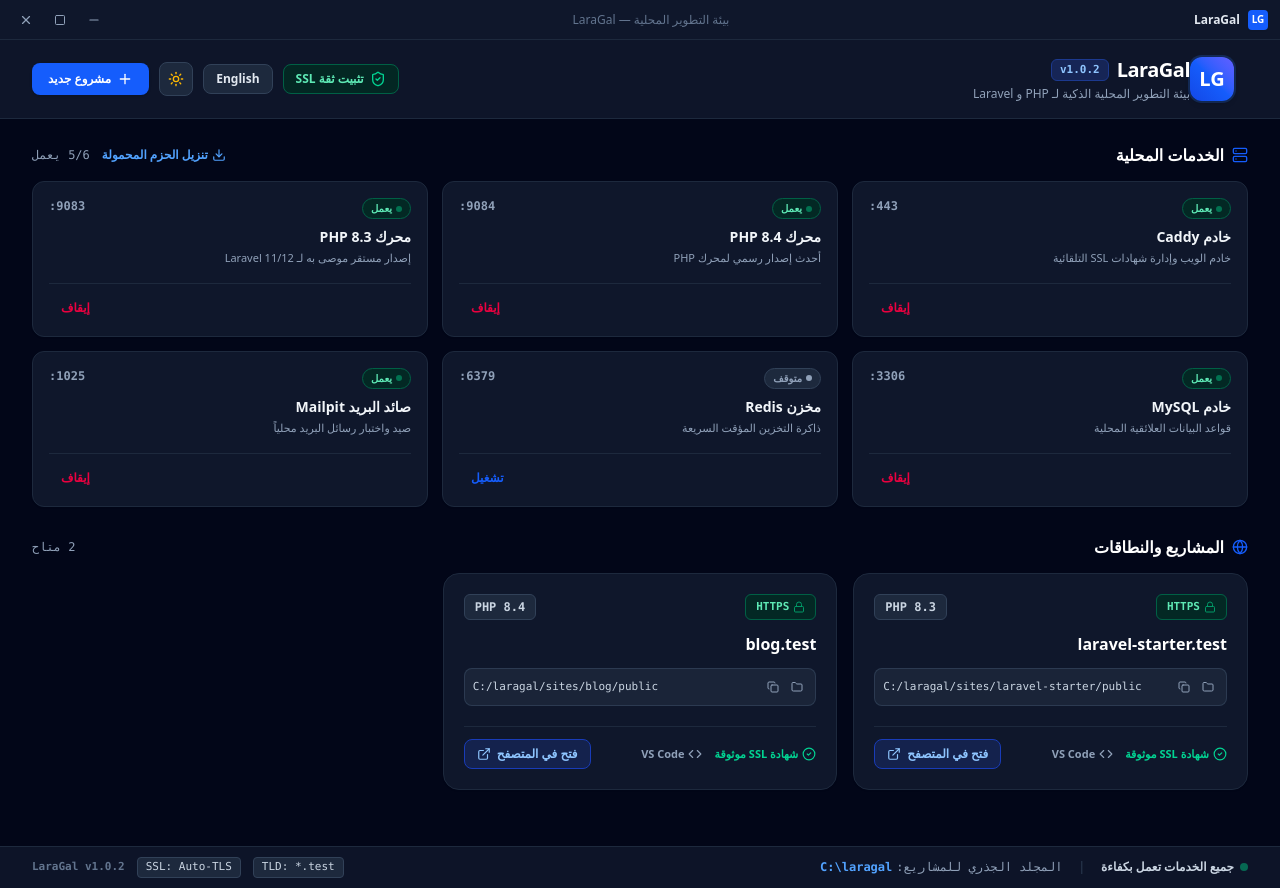
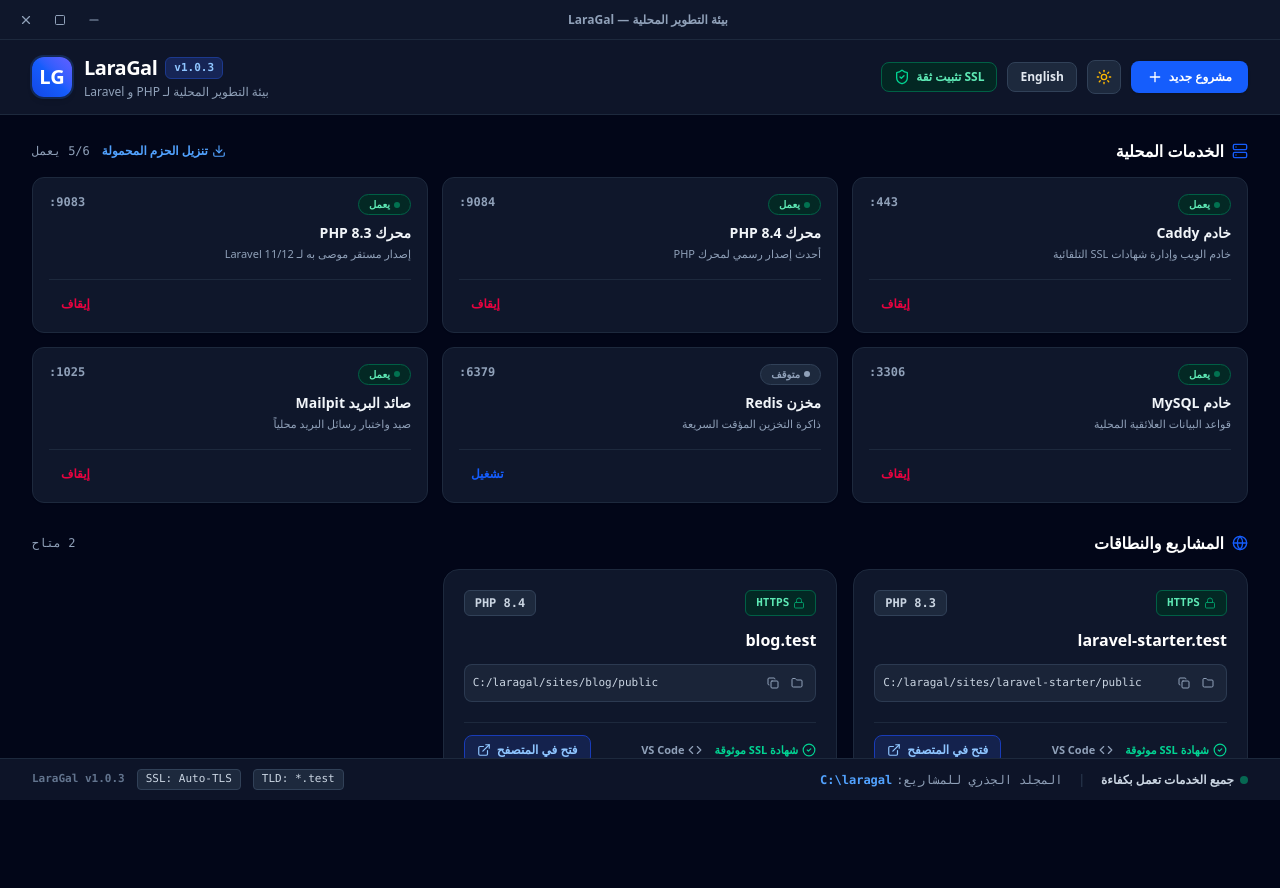
Before and after one commit to MosaabGalmod/laragal, a Vue app in the folder frontend/: page / in a window 1280 px wide. After the commit the page ends 800 px from the top, so only its background shows below. Built offline with nearby package versions, Linux system fonts and the light colour scheme.

Commit message:
fix(ui): eliminate default validation and replace with custom inline validation, add custom confirmation modal, and restore original system-ui font stack

```diff
--- a/frontend/index.html
+++ b/frontend/index.html
@@ -1,12 +1,12 @@
 <!DOCTYPE html>
-<html lang="ar" dir="rtl">
+<html lang="ar" dir="rtl" class="h-full overflow-hidden">
   <head>
     <meta charset="UTF-8" />
     <meta name="viewport" content="width=device-width, initial-scale=1.0" />
     <title>LaraGal</title>
   </head>
-  <body class="bg-slate-900 text-slate-100 antialiased selection:bg-blue-600 selection:text-white">
-    <div id="app"></div>
+  <body class="h-full overflow-hidden bg-slate-50 dark:bg-slate-950 text-slate-800 dark:text-slate-100 antialiased selection:bg-blue-600 selection:text-white">
+    <div id="app" class="h-full"></div>
     <script type="module" src="/src/main.ts"></script>
   </body>
 </html>
--- a/frontend/src/App.vue
+++ b/frontend/src/App.vue
@@ -1,14 +1,12 @@
 <template>
-  <div :dir="currentLang === 'ar' ? 'rtl' : 'ltr'" class="min-h-screen flex flex-col justify-between bg-slate-50 dark:bg-slate-950 text-slate-800 dark:text-slate-100 transition-colors duration-150 select-none">
-    <div>
-      <!-- Custom Desktop Title Bar with Strict Physical LTR Layout -->
-      <!-- By enforcing dir="ltr" on the bar, physical LEFT is ALWAYS child 1 and physical RIGHT is ALWAYS child 3 -->
+  <div :dir="currentLang === 'ar' ? 'rtl' : 'ltr'" class="h-screen w-screen flex flex-col overflow-hidden bg-slate-50 dark:bg-slate-950 text-slate-800 dark:text-slate-100 transition-colors duration-150 select-none">
+    <!-- ================= 1. FIXED TITLE BAR (Physical LTR) ================= -->
     <div
       dir="ltr"
-        class="wails-drag h-10 w-full bg-slate-100 dark:bg-slate-900 border-b border-slate-200 dark:border-slate-800 flex items-center justify-between px-3 text-xs font-medium z-40 sticky top-0 select-none"
+      class="wails-drag h-10 w-full bg-slate-100 dark:bg-slate-900 border-b border-slate-200 dark:border-slate-800 flex items-center justify-between px-3 text-xs font-medium z-40 flex-shrink-0 select-none"
     >
-        <!-- ================= PHYSICAL LEFT (Child 1) ================= -->
-        <!-- In Arabic (RTL): Window controls (Close, Maximize, Minimize) are on the physical LEFT -->
+      <!-- PHYSICAL LEFT (Child 1) -->
+      <!-- In Arabic (RTL): Window controls are on the physical LEFT -->
       <div v-if="currentLang === 'ar'" class="flex items-center gap-1.5 wails-no-drag">
         <button
           @click="closeWindow"
@@ -32,25 +30,19 @@
           <Minus class="w-3.5 h-3.5" />
         </button>
       </div>
-        <!-- In English (LTR): Clean brand tag on the physical LEFT -->
-        <div v-else class="flex items-center gap-2">
-          <div class="w-5 h-5 rounded bg-blue-600 flex items-center justify-center text-[10px] font-bold text-white shadow-xs">LG</div>
-          <span class="text-xs font-bold text-slate-800 dark:text-slate-200">LaraGal</span>
-        </div>
+      <!-- In English: Balanced empty spacer on the left -->
+      <div v-else class="w-20"></div>
 
-        <!-- ================= PHYSICAL CENTER (Child 2) ================= -->
-        <div class="text-xs text-slate-400 dark:text-slate-500 font-medium pointer-events-none select-none">
+      <!-- PHYSICAL CENTER (Child 2) -->
+      <div class="text-xs text-slate-500 dark:text-slate-400 font-semibold pointer-events-none select-none">
         <span v-if="currentLang === 'ar'" dir="rtl">بيئة التطوير المحلية — LaraGal</span>
         <span v-else dir="ltr">LaraGal — Local Development Environment</span>
       </div>
 
-        <!-- ================= PHYSICAL RIGHT (Child 3) ================= -->
-        <!-- In Arabic (RTL): Clean brand tag on the physical RIGHT -->
-        <div v-if="currentLang === 'ar'" class="flex items-center gap-2">
-          <span class="text-xs font-bold text-slate-800 dark:text-slate-200">LaraGal</span>
-          <div class="w-5 h-5 rounded bg-blue-600 flex items-center justify-center text-[10px] font-bold text-white shadow-xs">LG</div>
-        </div>
-        <!-- In English (LTR): Window controls on the physical RIGHT -->
+      <!-- PHYSICAL RIGHT (Child 3) -->
+      <!-- In Arabic: Balanced empty spacer on the right so title stays centered -->
+      <div v-if="currentLang === 'ar'" class="w-20"></div>
+      <!-- In English: Window controls on the physical RIGHT -->
       <div v-else class="flex items-center gap-1.5 wails-no-drag">
         <button
           @click="minimizeWindow"
@@ -76,28 +68,29 @@
       </div>
     </div>
 
-      <!-- Main Application Header (Single Unified Brand Hero) -->
-      <header class="border-b border-slate-200 dark:border-slate-800 bg-white/95 dark:bg-slate-900/95 backdrop-blur z-30">
-        <div class="w-full px-6 lg:px-8 py-4 flex items-center justify-between">
-          <!-- Main Brand Anchor -->
-          <div class="flex items-center space-x-3.5 rtl:space-x-reverse">
-            <div class="w-11 h-11 rounded-xl bg-gradient-to-tr from-blue-700 via-blue-600 to-indigo-500 flex items-center justify-center text-white font-black text-xl shadow-md ring-2 ring-blue-500/20 flex-shrink-0">
+    <!-- ================= 2. FIXED MAIN HEADER (Brand on LEFT, Actions on RIGHT) ================= -->
+    <header dir="ltr" class="flex-shrink-0 border-b border-slate-200 dark:border-slate-800 bg-white/95 dark:bg-slate-900/95 backdrop-blur z-30">
+      <div class="w-full px-6 lg:px-8 py-3.5 flex items-center justify-between">
+        <!-- Physical LEFT: App Brand Anchor -->
+        <div class="flex items-center gap-3">
+          <div class="w-10 h-10 rounded-xl bg-gradient-to-tr from-blue-700 via-blue-600 to-indigo-500 flex items-center justify-center text-white font-black text-xl shadow-md ring-2 ring-blue-500/20 flex-shrink-0">
             LG
           </div>
           <div>
             <div class="flex items-center gap-2">
-                <h1 class="text-xl font-black tracking-tight text-slate-900 dark:text-white">
-                  {{ t('app_name') }}
-                </h1>
+              <span class="text-xl font-black tracking-tight text-slate-900 dark:text-white">LaraGal</span>
               <span class="text-[11px] px-2 py-0.5 rounded-md bg-blue-100 text-blue-700 dark:bg-blue-950 dark:text-blue-300 font-mono font-bold border border-blue-200 dark:border-blue-900">
-                  v1.0.2
+                v1.0.3
               </span>
             </div>
-              <p class="text-xs text-slate-500 dark:text-slate-400 font-medium mt-0.5">{{ t('app_subtitle') }}</p>
+            <p class="text-xs text-slate-500 dark:text-slate-400 font-medium mt-0.5" :dir="currentLang === 'ar' ? 'rtl' : 'ltr'">
+              <span v-if="currentLang === 'ar'">بيئة التطوير المحلية لـ <bdi>PHP</bdi> و <bdi>Laravel</bdi></span>
+              <span v-else>Local Development Environment for PHP &amp; Laravel</span>
+            </p>
           </div>
         </div>
 
-          <!-- Controls: Language, Theme & Actions -->
+        <!-- Physical RIGHT: Actions Toolbar -->
         <div class="flex items-center gap-2.5">
           <button
             @click="installSSL"
@@ -125,7 +118,7 @@
           </button>
 
           <button
-              @click="showNewModal = true"
+            @click="openNewModal"
             class="inline-flex items-center gap-1.5 px-4 py-2 rounded-lg text-xs font-bold bg-blue-600 text-white hover:bg-blue-700 shadow-sm transition-all hover:shadow-blue-500/20"
           >
             <Plus class="w-4 h-4" />
@@ -135,8 +128,9 @@
       </div>
     </header>
 
-      <main class="w-full px-6 lg:px-8 py-6 space-y-7">
-        <!-- Notification Banner -->
+    <!-- ================= 3. SCROLLABLE MAIN CONTENT (Scrollbar strictly on LEFT in RTL) ================= -->
+    <main class="flex-1 overflow-y-auto px-6 lg:px-8 py-6 space-y-7">
+      <!-- Custom Toast Notification Banner -->
       <div v-if="notification" class="p-3.5 rounded-xl border border-blue-200 dark:border-blue-900 bg-blue-50 dark:bg-blue-950/60 text-blue-800 dark:text-blue-200 flex items-center justify-between text-xs animate-fade-in shadow-xs">
         <div class="flex items-center gap-2">
           <Info class="w-4 h-4 text-blue-600 dark:text-blue-400 flex-shrink-0" />
@@ -164,7 +158,7 @@
           </div>
         </div>
 
-          <!-- Services Grid (Responsive 2 / 3 / 6 columns) -->
+        <!-- Services Grid -->
         <div class="grid grid-cols-2 md:grid-cols-3 2xl:grid-cols-6 gap-3.5">
           <div
             v-for="service in services"
@@ -178,7 +172,7 @@
                     service.running
                       ? 'bg-emerald-100 text-emerald-800 dark:bg-emerald-950/80 dark:text-emerald-300 border-emerald-200 dark:border-emerald-800'
                       : 'bg-slate-100 text-slate-600 dark:bg-slate-800 dark:text-slate-400 border-slate-200 dark:border-slate-700',
-                      'text-[10px] px-2 py-0.5 rounded-full border font-semibold flex items-center gap-1'
+                    'text-[10px] px-2.5 py-0.5 rounded-full border font-semibold flex items-center gap-1'
                   ]"
                 >
                   <span class="w-1.5 h-1.5 rounded-full" :class="service.running ? 'bg-emerald-500 animate-pulse' : 'bg-slate-400'"></span>
@@ -195,7 +189,7 @@
 
             <div class="mt-4 pt-3 border-t border-slate-100 dark:border-slate-800 flex items-center justify-end">
               <button
-                  @click="toggleService(service)"
+                @click="promptToggleService(service)"
                 class="text-xs font-bold px-3 py-1 rounded-md transition-colors"
                 :class="service.running ? 'text-rose-600 hover:bg-rose-50 dark:hover:bg-rose-950/40' : 'text-blue-600 hover:bg-blue-50 dark:hover:bg-blue-950/40'"
               >
@@ -220,7 +214,7 @@
           <Globe class="w-10 h-10 text-slate-400 mx-auto mb-3 opacity-60" />
           <p class="text-sm text-slate-500 dark:text-slate-400 max-w-sm mx-auto">{{ t('empty_sites') }}</p>
           <button
-              @click="showNewModal = true"
+            @click="openNewModal"
             class="mt-4 inline-flex items-center gap-1.5 px-4 py-2 rounded-lg text-xs font-bold bg-blue-600 text-white hover:bg-blue-700 shadow-sm transition-colors"
           >
             <Plus class="w-4 h-4" />
@@ -303,10 +297,9 @@
         </div>
       </section>
     </main>
-    </div>
 
-    <!-- Desktop Status Bar -->
-    <footer class="mt-8 border-t border-slate-200 dark:border-slate-800 bg-white/90 dark:bg-slate-900/90 backdrop-blur py-2.5 px-6 lg:px-8 text-xs text-slate-500 dark:text-slate-400">
+    <!-- ================= 4. FIXED STATUS BAR ================= -->
+    <footer class="flex-shrink-0 border-t border-slate-200 dark:border-slate-800 bg-white/90 dark:bg-slate-900/90 backdrop-blur py-2.5 px-6 lg:px-8 text-xs text-slate-500 dark:text-slate-400">
       <div class="w-full flex flex-wrap items-center justify-between gap-3">
         <div class="flex items-center gap-4">
           <div class="flex items-center gap-1.5">
@@ -323,12 +316,12 @@
         <div class="flex items-center gap-3 font-mono text-[11px]">
           <span class="px-2 py-0.5 rounded bg-slate-100 dark:bg-slate-800 text-slate-600 dark:text-slate-300 border border-slate-200 dark:border-slate-700">TLD: *.test</span>
           <span class="px-2 py-0.5 rounded bg-slate-100 dark:bg-slate-800 text-slate-600 dark:text-slate-300 border border-slate-200 dark:border-slate-700">SSL: Auto-TLS</span>
-          <span class="text-slate-400 dark:text-slate-500 font-bold">LaraGal v1.0.2</span>
+          <span class="text-slate-400 dark:text-slate-500 font-bold">LaraGal v1.0.3</span>
         </div>
       </div>
     </footer>
 
-    <!-- New Project Modal -->
+    <!-- ================= 5. NEW PROJECT MODAL (Strict novalidate & Custom Validation) ================= -->
     <div v-if="showNewModal" class="fixed inset-0 z-50 flex items-center justify-center p-4 bg-slate-950/70 backdrop-blur-xs">
       <div class="w-full max-w-md rounded-2xl bg-white dark:bg-slate-900 border border-slate-200 dark:border-slate-800 shadow-2xl p-6 space-y-5 animate-scale-in">
         <div class="flex items-center justify-between border-b border-slate-100 dark:border-slate-800 pb-3">
@@ -336,17 +329,34 @@
           <button @click="showNewModal = false" class="text-slate-400 hover:text-slate-600 dark:hover:text-slate-200 font-bold">&times;</button>
         </div>
 
-        <form @submit.prevent="handleCreateProject" class="space-y-4">
+        <!-- Custom validated form with novalidate (Zero native browser tooltips) -->
+        <form novalidate @submit.prevent="handleCreateProject" class="space-y-4">
           <div>
-            <label class="block text-xs font-semibold text-slate-700 dark:text-slate-300 mb-1">{{ t('project_name') }}</label>
+            <label for="projectNameInput" class="block text-xs font-bold text-slate-700 dark:text-slate-300 mb-1">
+              <span>{{ t('project_name') }}</span>
+              <span class="text-rose-500 ms-1">*</span>
+            </label>
             <input
+              id="projectNameInput"
               v-model="newProject.name"
               type="text"
-              required
+              autocomplete="off"
+              @input="validateProjectName"
+              @blur="validateProjectName"
+              :aria-invalid="!!projectError"
+              aria-describedby="projectNameError"
               placeholder="my-laravel-app"
-              class="w-full px-3 py-2 rounded-lg border border-slate-300 dark:border-slate-700 bg-white dark:bg-slate-800 text-sm text-slate-900 dark:text-white focus:ring-2 focus:ring-blue-500 focus:outline-none"
+              class="w-full px-3.5 py-2.5 rounded-lg border text-sm text-slate-900 dark:text-white transition-colors focus:outline-none"
+              :class="projectError ? 'border-rose-500 bg-rose-50/40 dark:bg-rose-950/20 focus:ring-2 focus:ring-rose-500' : 'border-slate-300 dark:border-slate-700 bg-white dark:bg-slate-800 focus:ring-2 focus:ring-blue-500'"
             />
-            <p class="text-[11px] text-slate-400 mt-1">الرابط التلقائي: https://{{ newProject.name || 'name' }}.test</p>
+            <!-- Custom accessible validation message -->
+            <p v-if="projectError" id="projectNameError" role="alert" aria-live="polite" class="text-xs text-rose-500 font-semibold mt-1.5 flex items-center gap-1">
+              <AlertCircle class="w-3.5 h-3.5 flex-shrink-0" />
+              <span>{{ projectError }}</span>
+            </p>
+            <p v-else class="text-[11px] text-slate-400 mt-1 font-mono">
+              الرابط التلقائي: https://{{ newProject.name ? newProject.name.toLowerCase() : 'name' }}.test
+            </p>
           </div>
 
           <div>
@@ -378,13 +388,13 @@
             <button
               type="button"
               @click="showNewModal = false"
-              class="px-3 py-1.5 text-xs font-semibold rounded-lg text-slate-600 hover:bg-slate-100 dark:text-slate-300 dark:hover:bg-slate-800"
+              class="px-3.5 py-1.5 text-xs font-semibold rounded-lg text-slate-600 hover:bg-slate-100 dark:text-slate-300 dark:hover:bg-slate-800 transition-colors"
             >
               {{ t('cancel_btn') }}
             </button>
             <button
               type="submit"
-              class="px-4 py-2 text-xs font-bold rounded-lg bg-blue-600 text-white hover:bg-blue-700 shadow-sm"
+              class="px-4 py-2 text-xs font-bold rounded-lg bg-blue-600 text-white hover:bg-blue-700 shadow-sm transition-colors"
             >
               {{ t('create_btn') }}
             </button>
@@ -393,7 +403,34 @@
       </div>
     </div>
 
-    <!-- Download Runtimes Modal -->
+    <!-- ================= 6. CUSTOM CONFIRMATION MODAL (Zero Native window.confirm) ================= -->
+    <div v-if="confirmService" class="fixed inset-0 z-50 flex items-center justify-center p-4 bg-slate-950/70 backdrop-blur-xs">
+      <div class="w-full max-w-sm rounded-2xl bg-white dark:bg-slate-900 border border-slate-200 dark:border-slate-800 shadow-2xl p-6 space-y-4 animate-scale-in">
+        <div class="flex items-center gap-3 text-amber-600 dark:text-amber-400">
+          <AlertTriangle class="w-6 h-6 flex-shrink-0" />
+          <h3 class="font-bold text-base text-slate-900 dark:text-white">{{ t('confirm_stop_title') }}</h3>
+        </div>
+        <p class="text-xs text-slate-600 dark:text-slate-300 leading-relaxed">
+          {{ t('confirm_stop_msg') }} ({{ t(confirmService.name_key) }})
+        </p>
+        <div class="pt-3 border-t border-slate-100 dark:border-slate-800 flex items-center justify-end gap-2">
+          <button
+            @click="confirmService = null"
+            class="px-3.5 py-1.5 text-xs font-semibold rounded-lg text-slate-600 hover:bg-slate-100 dark:text-slate-300 dark:hover:bg-slate-800 transition-colors"
+          >
+            {{ t('cancel_btn') }}
+          </button>
+          <button
+            @click="executeStopService"
+            class="px-4 py-1.5 text-xs font-bold rounded-lg bg-rose-600 text-white hover:bg-rose-700 shadow-sm transition-colors"
+          >
+            {{ t('confirm_btn') }}
+          </button>
+        </div>
+      </div>
+    </div>
+
+    <!-- ================= 7. DOWNLOAD RUNTIMES MODAL ================= -->
     <div v-if="showDownloadModal" class="fixed inset-0 z-50 flex items-center justify-center p-4 bg-slate-950/70 backdrop-blur-xs">
       <div class="w-full max-w-md rounded-2xl bg-white dark:bg-slate-900 border border-slate-200 dark:border-slate-800 shadow-2xl p-6 space-y-5 animate-scale-in">
         <div class="flex items-center justify-between border-b border-slate-100 dark:border-slate-800 pb-3">
@@ -443,7 +480,8 @@
 import {
   Server, Globe, Plus, ShieldCheck, Sun, Moon,
   Lock, ExternalLink, CheckCircle2, Info, Download,
-  Folder, Code, Copy, Check, Minus, Square, X
+  Folder, Code, Copy, Check, Minus, Square, X,
+  AlertCircle, AlertTriangle
 } from 'lucide-vue-next'
 
 import arLocale from './locales/ar.json'
@@ -457,7 +495,10 @@
 const downloadingRuntime = ref('')
 const notification = ref('')
 const copiedItem = ref('')
+const projectError = ref('')
+const confirmService = ref<ServiceItem | null>(null)
 
+// Synchronize dark class to html document element
 watch(isDark, (val) => {
   if (val) {
     document.documentElement.classList.add('dark')
@@ -466,6 +507,12 @@
     document.documentElement.classList.remove('dark')
     localStorage.setItem('laragal_theme', 'light')
   }
+}, { immediate: true })
+
+// Synchronize language and text direction to html document element
+watch(currentLang, (lang) => {
+  document.documentElement.dir = lang === 'ar' ? 'rtl' : 'ltr'
+  document.documentElement.lang = lang
 }, { immediate: true })
 
 function toggleTheme() {
@@ -578,9 +625,49 @@
   }
 }
 
-function toggleService(service: ServiceItem) {
-  service.running = !service.running
-  notification.value = `تم ${service.running ? 'تشغيل' : 'إيقاف'} ${t(service.name_key)} بنجاح.`
+function openNewModal() {
+  projectError.value = ''
+  newProject.value.name = ''
+  showNewModal.value = true
+}
+
+// Instant custom field validation
+function validateProjectName(): boolean {
+  const val = newProject.value.name.trim()
+  if (!val) {
+    projectError.value = t('val_name_required')
+    return false
+  }
+  if (!/^[a-z0-9-]+$/.test(val)) {
+    projectError.value = t('val_name_invalid')
+    return false
+  }
+  const domain = `${val.toLowerCase()}.test`
+  if (sites.value.some(s => s.domain.toLowerCase() === domain)) {
+    projectError.value = t('val_name_exists')
+    return false
+  }
+  projectError.value = ''
+  return true
+}
+
+// Custom service toggle with custom confirmation modal (No native confirm())
+function promptToggleService(service: ServiceItem) {
+  if (service.running) {
+    // Open custom accessible confirmation modal
+    confirmService.value = service
+  } else {
+    service.running = true
+    notification.value = `تم تشغيل ${t(service.name_key)} بنجاح.`
+  }
+}
+
+function executeStopService() {
+  if (!confirmService.value) return
+  const s = confirmService.value
+  s.running = false
+  confirmService.value = null
+  notification.value = `تم إيقاف ${t(s.name_key)} بنجاح.`
 }
 
 async function installSSL() {
@@ -598,15 +685,17 @@
 }
 
 async function handleCreateProject() {
-  if (!newProject.value.name) return
+  // Validate custom rules before proceeding
+  if (!validateProjectName()) return
 
-  const domain = `${newProject.value.name}.test`
+  const projectName = newProject.value.name.trim().toLowerCase()
+  const domain = `${projectName}.test`
   const port = newProject.value.php === '8.4' ? 9084 : (newProject.value.php === '8.3' ? 9083 : 9082)
-  const rootPath = `C:/laragal/sites/${newProject.value.name}/public`
+  const rootPath = `C:/laragal/sites/${projectName}/public`
 
   if ((window as any).go?.main?.App?.CreateProject) {
     try {
-      await (window as any).go.main.App.CreateProject(newProject.value.name, newProject.value.type, newProject.value.php)
+      await (window as any).go.main.App.CreateProject(projectName, newProject.value.type, newProject.value.php)
     } catch (e: any) {
       console.warn("Go backend create project:", e)
     }
@@ -619,9 +708,10 @@
     php_port: port
   })
 
-  notification.value = `تم إنشاء المشروع بنجاح وضبط رابط https://${domain} الموثوق بـ SSL.`
+  notification.value = `تم إنشاء المشروع «${projectName}» بنجاح وضبط رابط https://${domain} الموثوق بـ SSL.`
   showNewModal.value = false
   newProject.value.name = ''
+  projectError.value = ''
 }
 
 async function triggerDownloadRuntime(name: string) {
--- a/frontend/src/locales/ar.json
+++ b/frontend/src/locales/ar.json
@@ -53,5 +53,12 @@
   "service_redis": "مخزن Redis",
   "service_redis_desc": "ذاكرة التخزين المؤقت السريعة",
   "service_mailpit": "صائد البريد Mailpit",
-  "service_mailpit_desc": "صيد واختبار رسائل البريد محلياً"
+  "service_mailpit_desc": "صيد واختبار رسائل البريد محلياً",
+  "val_name_required": "يُرجى إدخال اسم المشروع.",
+  "val_name_invalid": "يجب أن يحتوي اسم المشروع على أحرف إنجليزية صغيرة وأرقام وشرطات فقط (مثال: my-app).",
+  "val_name_exists": "هذا المشروع مضاف بالفعل في قائمة المشاريع.",
+  "confirm_stop_title": "تأكيد إيقاف الخدمة",
+  "confirm_stop_msg": "هل أنت متأكد من رغبتك في إيقاف هذه الخدمة؟ قد تتوقف المواقع المرتبطة بها مؤقتاً.",
+  "confirm_btn": "تأكيد الإجراء",
+  "close_btn": "إغلاق"
 }
--- a/frontend/src/style.css
+++ b/frontend/src/style.css
@@ -7,11 +7,40 @@
     box-sizing: border-box;
   }
 
+  html, body, #app {
+    height: 100%;
+    margin: 0;
+    padding: 0;
+    overflow: hidden;
+  }
+
   body {
     font-family: system-ui, -apple-system, BlinkMacSystemFont, 'Segoe UI', Roboto, Oxygen, Ubuntu, Cantarell, sans-serif;
     user-select: none;
-    overflow-x: hidden;
   }
+}
+
+/* Desktop App Custom Scrollbar */
+::-webkit-scrollbar {
+  width: 7px;
+  height: 7px;
+}
+::-webkit-scrollbar-track {
+  background: transparent;
+}
+::-webkit-scrollbar-thumb {
+  background: rgba(148, 163, 184, 0.35);
+  border-radius: 9999px;
+}
+::-webkit-scrollbar-thumb:hover {
+  background: rgba(148, 163, 184, 0.65);
+}
+
+.dark ::-webkit-scrollbar-thumb {
+  background: rgba(71, 85, 105, 0.45);
+}
+.dark ::-webkit-scrollbar-thumb:hover {
+  background: rgba(71, 85, 105, 0.75);
 }
 
 /* Wails draggable helpers */
```
Also changed, not shown: frontend/src/locales/en.json (+8 -1 lines). Lines whose indentation alone changed are shown as unchanged.
